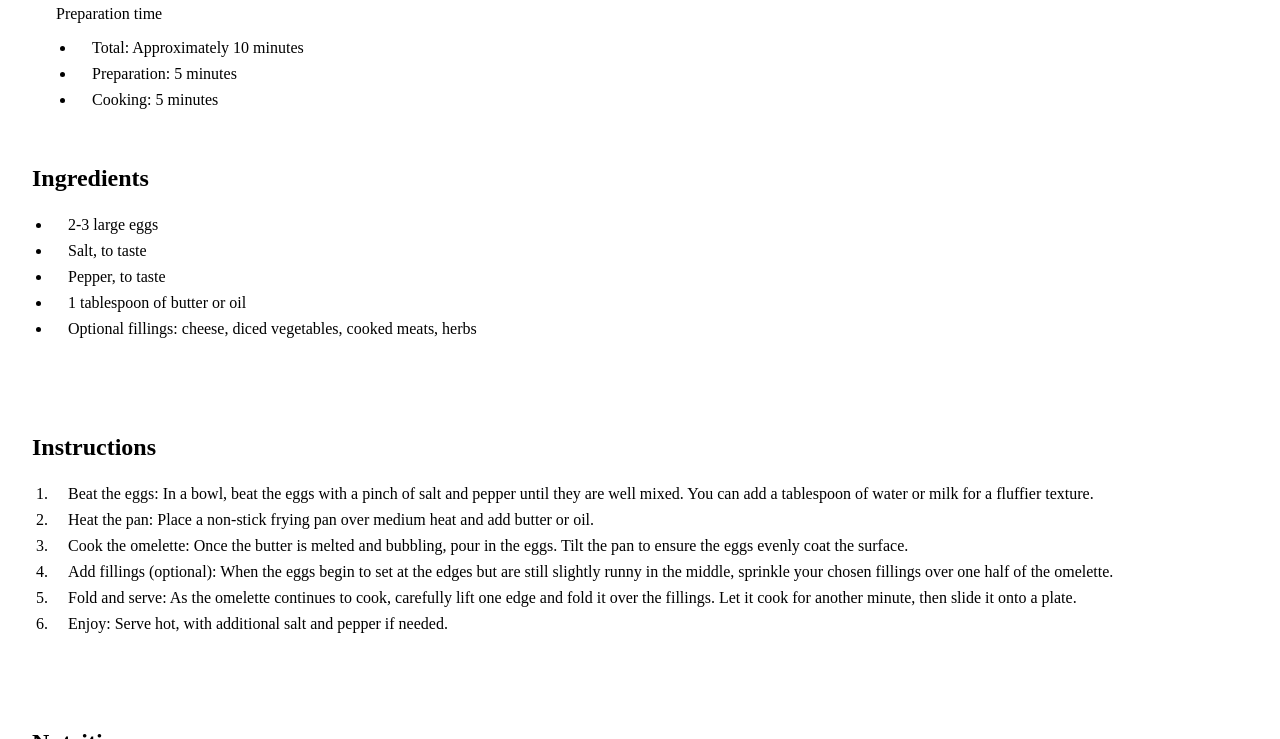
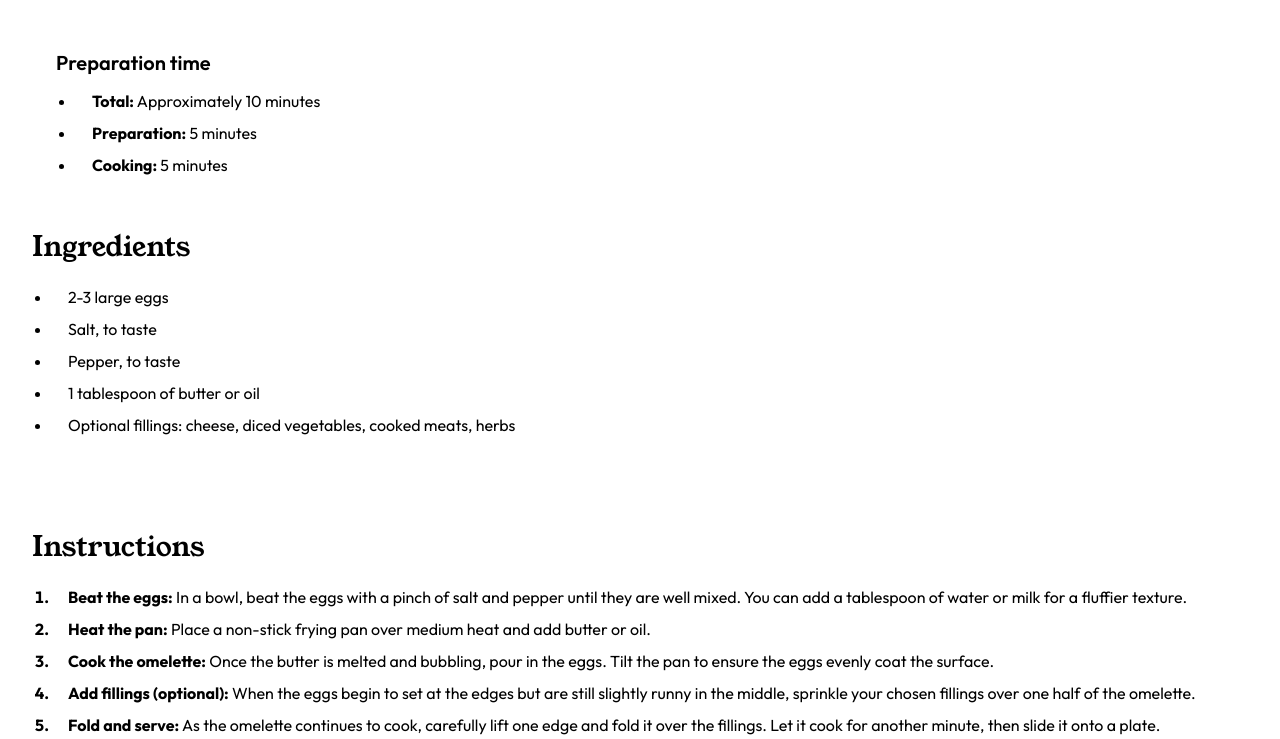
Before and after one commit to NoonPanirSabzi/recipe-page, a plain HTML site: page index.html in a window 1280 px wide. Shown: the part 744-1483 px from the top of the page. Drawn offline with Linux system fonts and the light colour scheme.

Commit message:
ADD text fonts and styles

```diff
--- a/index.html
+++ b/index.html
@@ -4,6 +4,12 @@
     <meta charset="UTF-8" />
     <meta name="viewport" content="width=device-width, initial-scale=1.0" />
 
+    <link rel="preconnect" href="https://fonts.googleapis.com" />
+    <link rel="preconnect" href="https://fonts.gstatic.com" crossorigin />
+    <link
+      href="https://fonts.googleapis.com/css2?family=Outfit:wght@100..900&family=Young+Serif&display=swap"
+      rel="stylesheet"
+    />
     <link
       rel="icon"
       type="image/png"
@@ -22,24 +28,26 @@
         </figure>
         <div class="recipe__content flex-column">
           <section class="flex-column gap-space-24">
-            <h1 class="no-margin">Simple Omelette Recipe</h1>
-            <p class="no-margin">
+            <h1 class="no-margin young-serif text-preset-1">
+              Simple Omelette Recipe
+            </h1>
+            <p class="no-margin outfit text-preset-4">
               An easy and quick dish, perfect for any meal. This classic
               omelette combines beaten eggs cooked to perfection, optionally
               filled with your choice of cheese, vegetables, or meats.
             </p>
           </section>
-          <section class="preparation flex-column">
-            <div>Preparation time</div>
-            <ul class="no-margin flex-column">
-              <li>Total: Approximately 10 minutes</li>
-              <li>Preparation: 5 minutes</li>
-              <li>Cooking: 5 minutes</li>
+          <section class="preparation flex-column outfit">
+            <div class="text-preset-3">Preparation time</div>
+            <ul class="no-margin flex-column text-preset-4">
+              <li><b>Total:</b> Approximately 10 minutes</li>
+              <li><b>Preparation:</b> 5 minutes</li>
+              <li><b>Cooking:</b> 5 minutes</li>
             </ul>
           </section>
           <section class="flex-column gap-space-24">
-            <h2 class="no-margin">Ingredients</h2>
-            <ul class="no-margin flex-column">
+            <h2 class="no-margin young-serif text-preset-2">Ingredients</h2>
+            <ul class="no-margin flex-column outfit text-preset-4">
               <li>2-3 large eggs</li>
               <li>Salt, to taste</li>
               <li>Pepper, to taste</li>
@@ -51,45 +59,46 @@
           </section>
           <div class="vertical-space-32"></div>
           <section class="flex-column gap-space-24">
-            <h2 class="no-margin">Instructions</h2>
-            <ol class="no-margin flex-column">
+            <h2 class="no-margin young-serif text-preset-2">Instructions</h2>
+            <ol class="no-margin flex-column outfit text-preset-4">
               <li>
-                Beat the eggs: In a bowl, beat the eggs with a pinch of salt and
-                pepper until they are well mixed. You can add a tablespoon of
-                water or milk for a fluffier texture.
+                <b>Beat the eggs:</b> In a bowl, beat the eggs with a pinch of
+                salt and pepper until they are well mixed. You can add a
+                tablespoon of water or milk for a fluffier texture.
               </li>
               <li>
-                Heat the pan: Place a non-stick frying pan over medium heat and
-                add butter or oil.
+                <b>Heat the pan:</b> Place a non-stick frying pan over medium
+                heat and add butter or oil.
               </li>
               <li>
-                Cook the omelette: Once the butter is melted and bubbling, pour
-                in the eggs. Tilt the pan to ensure the eggs evenly coat the
-                surface.
+                <b>Cook the omelette:</b> Once the butter is melted and
+                bubbling, pour in the eggs. Tilt the pan to ensure the eggs
+                evenly coat the surface.
               </li>
               <li>
-                Add fillings (optional): When the eggs begin to set at the edges
-                but are still slightly runny in the middle, sprinkle your chosen
-                fillings over one half of the omelette.
+                <b>Add fillings (optional):</b> When the eggs begin to set at
+                the edges but are still slightly runny in the middle, sprinkle
+                your chosen fillings over one half of the omelette.
               </li>
               <li>
-                Fold and serve: As the omelette continues to cook, carefully
-                lift one edge and fold it over the fillings. Let it cook for
-                another minute, then slide it onto a plate.
+                <b>Fold and serve:</b> As the omelette continues to cook,
+                carefully lift one edge and fold it over the fillings. Let it
+                cook for another minute, then slide it onto a plate.
               </li>
               <li>
-                Enjoy: Serve hot, with additional salt and pepper if needed.
+                <b>Enjoy:</b> Serve hot, with additional salt and pepper if
+                needed.
               </li>
             </ol>
           </section>
           <div class="vertical-space-32"></div>
           <section class="flex-column gap-space-24">
-            <h2 class="no-margin">Nutrition</h2>
-            <p class="no-margin">
+            <h2 class="no-margin young-serif text-preset-2">Nutrition</h2>
+            <p class="no-margin outfit text-preset-4">
               The table below shows nutritional values per serving without the
               additional fillings.
             </p>
-            <table>
+            <table class="outfit text-preset-4">
               <tr>
                 <td>Calories</td>
                 <td>277kcal</td>
--- a/style.css
+++ b/style.css
@@ -11,12 +11,56 @@
   --space-8: 0.5rem;
   --space-12: 0.75rem;
   --space-16: 1rem;
+  --space-20: 1.25rem;
   --space-24: 1.5rem;
+  --space-28: 1.75rem;
   --space-32: 2rem;
+  --space-36: 2.25rem;
   --space-40: 2.5rem;
   --space-48: 3rem;
   --space-128: 8rem;
 }
+
+/* fonts and text styles for texts */
+.outfit {
+  font-family: "Outfit", sans-serif;
+  font-optical-sizing: auto;
+  font-style: normal;
+}
+
+.young-serif {
+  font-family: "Young Serif", serif;
+  font-weight: 400;
+  line-height: 100%;
+  font-style: normal;
+}
+
+.text-preset-1 {
+  font-size: var(--space-40);
+}
+
+@media (max-width: 600px) {
+  .text-preset-1 {
+    font-size: var(--space-36);
+  }
+}
+
+.text-preset-2 {
+  font-size: var(--space-28);
+}
+
+.text-preset-3 {
+  font-weight: 600;
+  font-size: var(--space-20);
+  line-height: 100%;
+}
+
+.text-preset-4 {
+  font-weight: 400;
+  font-size: var(--space-16);
+  line-height: 150%;
+}
+/* end of fonts and text styles for texts */
 
 body {
   background-color: var(--stone-100);
@@ -60,7 +104,7 @@ body {
 }
 
 ul {
-  padding-left: 1.25rem; /* shifts bubble to the right */
+  padding-left: 1.25rem; /* shifts the bubble to the right */
   gap: var(--space-8);
 }
 
@@ -77,5 +121,16 @@ table {
   border-spacing: 0 var(--space-24);
   padding-left: var(--space-32);
 }
+/* end of purpose: elements spacings */
 
-/* end of purpose: elements spacings */
+ol li::marker {
+  /* text styles for number marker in ordered list */
+  font-weight: 700;
+  font-size: var(--space-16);
+  line-height: 150%;
+}
+
+td:nth-child(even) {
+  /* text styles for EVEN columns in the table */
+  font-weight: bold;
+}
```
